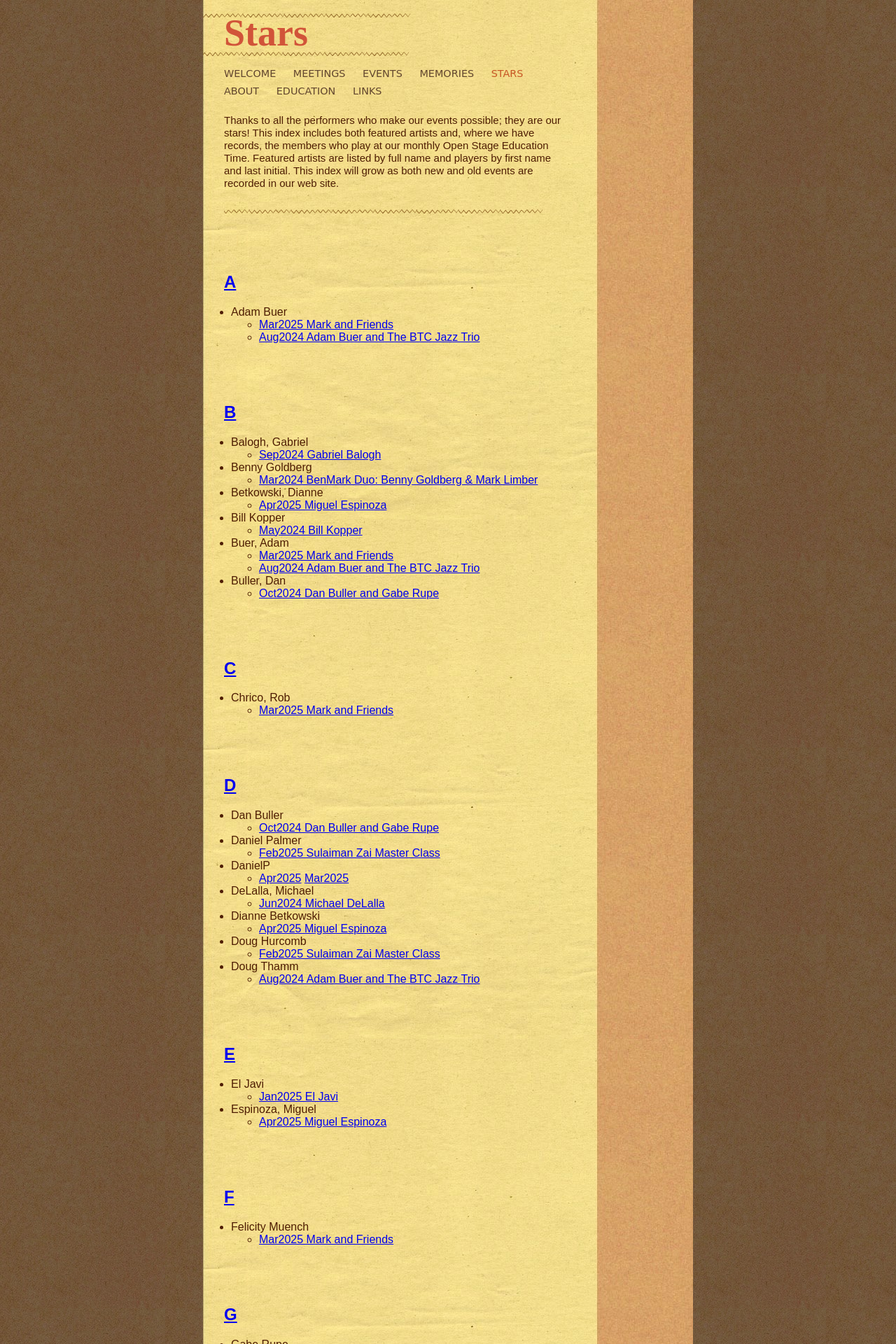
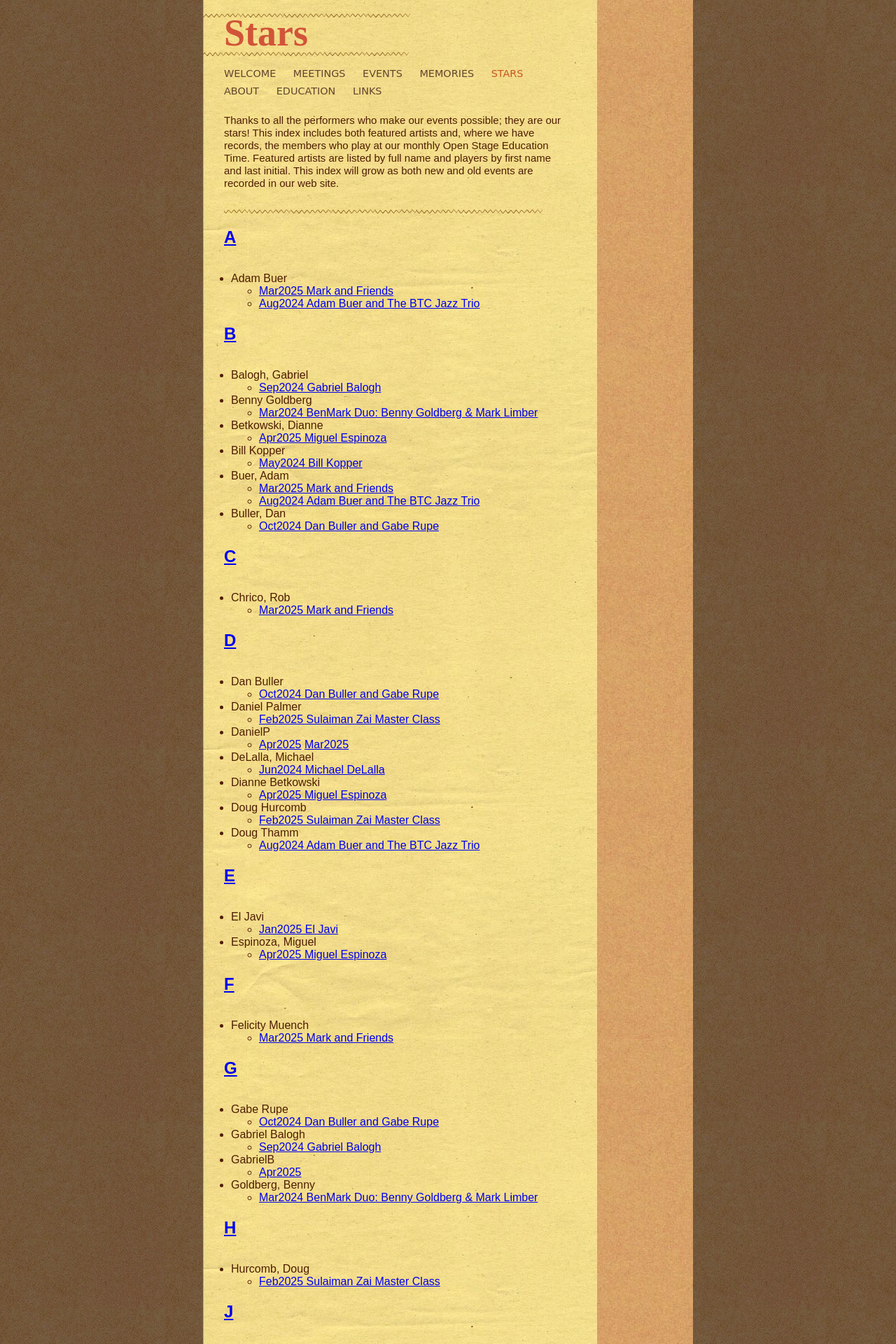
Before and after one commit to boulderguitarsociety/boulderguitarsociety.github.io, a Jekyll site: the page built from Stars.html, in a window 1280 px wide. Shown: the top 1920 px of the page at 70% size. Built offline with Jekyll 4.4.1, drawn with Linux system fonts in a browser that asks for light colours.

Commit message:
enclose h2 in iltrid div

```diff
--- a/Stars.html
+++ b/Stars.html
@@ -35,7 +35,7 @@
       {% assign alphatag = tag[0] | slice: 0 %}
       {% if alphatag != alphahdg %}
          {% assign alphahdg = alphatag %}
-   </ul><div class="iltrid" id="{{ alphahdg }}"></div><h2><a href="#top">{{ alphahdg }}</a></h2><ul style="width: 510px">
+   </ul><div class="iltrid" id="{{ alphahdg }}"><h2><a href="#top">{{ alphahdg }}</a></h2></div><ul style="width: 510px">
       {% endif %}
       <li>{{ tag[0] }}</li>
       <ul>
```
